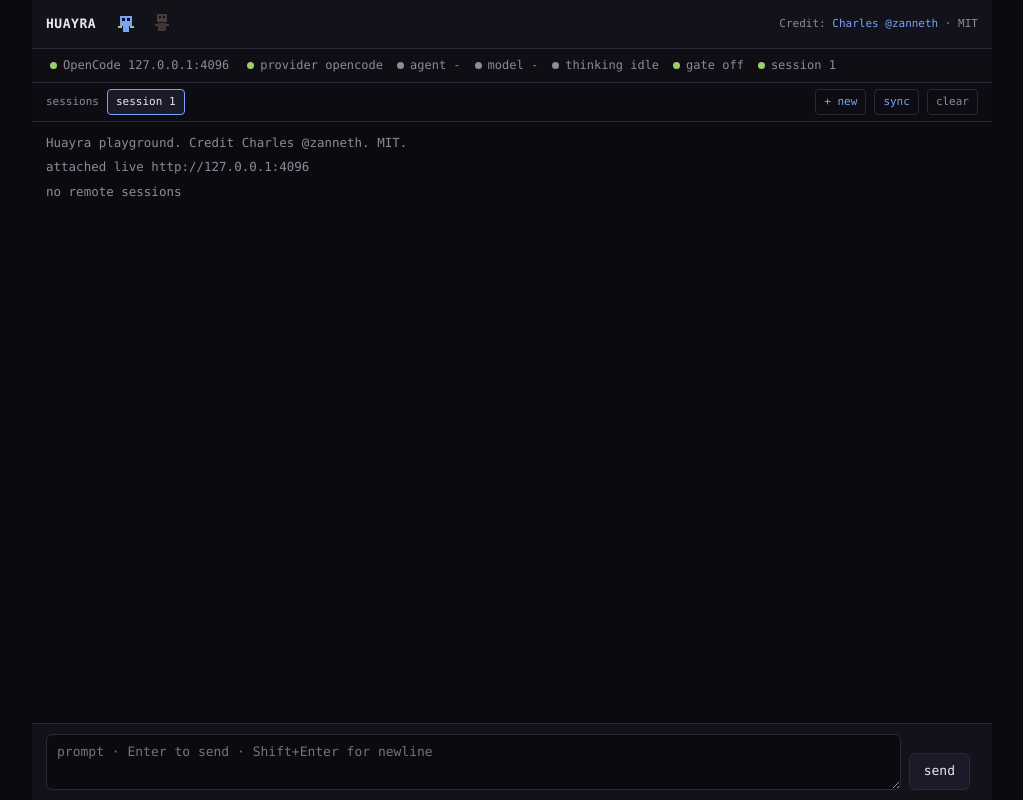
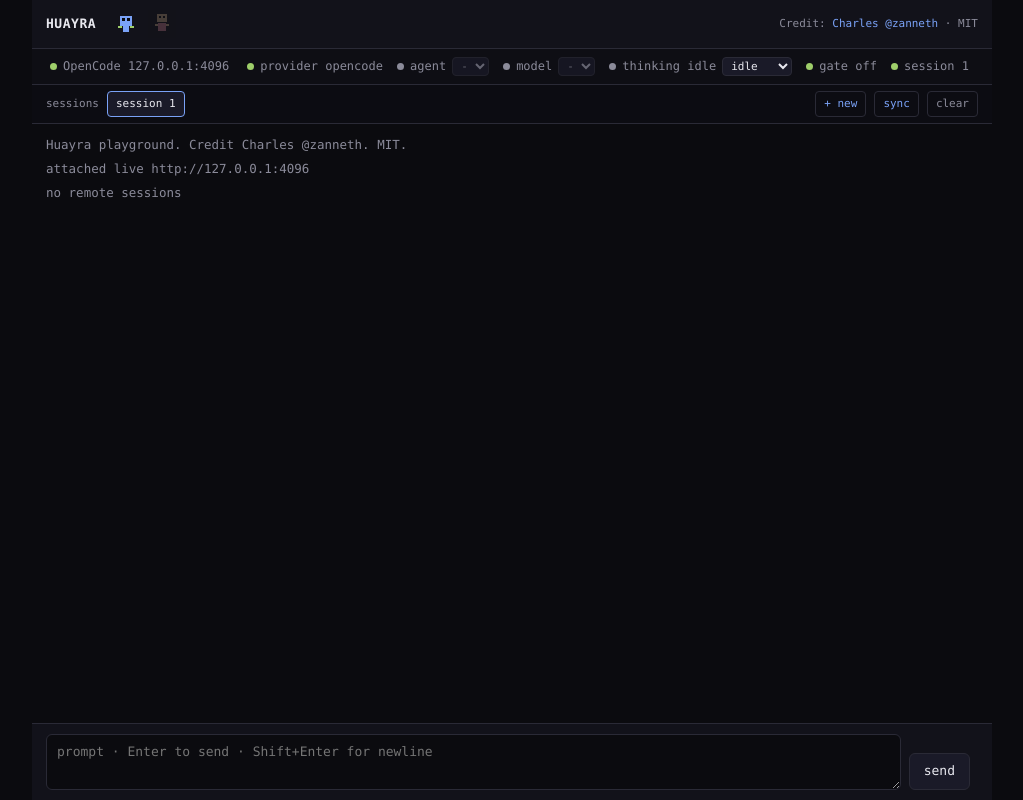
Before and after one commit to qxlsz/huayra, a website: page playground/index.html in a window 1280 px wide. Shown: the whole page, without its empty margins (128-1151 px from the left). Drawn offline with Linux system fonts and the light colour scheme; no server answers.

Commit message:
feat: Agent Model Thinking selects from OpenCode catalog

```diff
--- a/playground/index.html
+++ b/playground/index.html
@@ -94,6 +94,26 @@
     .dot.ok { background: var(--ok); }
     .dot.warn { background: var(--warn); }
     .dot.err { background: var(--err); }
+    .sr {
+      position: absolute;
+      width: 1px;
+      height: 1px;
+      overflow: hidden;
+      clip: rect(0 0 0 0);
+    }
+    .status-row select {
+      font: inherit;
+      font-size: 11px;
+      color: var(--text);
+      background: #1a1a28;
+      border: 1px solid var(--border);
+      border-radius: 4px;
+      padding: 1px 4px;
+      max-width: 140px;
+    }
+    .status-row select:disabled {
+      color: var(--muted);
+    }
     #session-bar {
       display: flex;
       align-items: center;
@@ -266,9 +286,33 @@
     <div class="status-row" aria-label="Status">
       <span class="pill reprobe" id="opencode-pill" title="click to re-probe OpenCode · shift+click to set URL"><span id="opencode-dot" class="dot"></span><span id="opencode-label">OpenCode …</span></span>
       <span class="pill"><span id="provider-dot" class="dot"></span><span id="provider-label">provider none</span></span>
-      <span class="pill"><span id="agent-dot" class="dot"></span><span id="agent-label">agent -</span></span>
-      <span class="pill"><span id="model-dot" class="dot"></span><span id="model-label">model -</span></span>
-      <span class="pill"><span id="thinking-dot" class="dot"></span><span id="thinking-label">thinking idle</span></span>
+      <span class="pill">
+        <span id="agent-dot" class="dot"></span>
+        <label class="sr" for="agent-select">agent</label>
+        <span id="agent-label">agent</span>
+        <select id="agent-select" title="OpenCode agent" disabled>
+          <option value="">-</option>
+        </select>
+      </span>
+      <span class="pill">
+        <span id="model-dot" class="dot"></span>
+        <label class="sr" for="model-select">model</label>
+        <span id="model-label">model</span>
+        <select id="model-select" title="OpenCode model" disabled>
+          <option value="">-</option>
+        </select>
+      </span>
+      <span class="pill">
+        <span id="thinking-dot" class="dot"></span>
+        <label class="sr" for="thinking-select">thinking</label>
+        <span id="thinking-label">thinking</span>
+        <select id="thinking-select" title="thinking mode">
+          <option value="idle">idle</option>
+          <option value="low">low</option>
+          <option value="medium">medium</option>
+          <option value="high">high</option>
+        </select>
+      </span>
       <span class="pill"><span id="gate-dot" class="dot"></span><span id="gate-label">gate off</span></span>
       <span class="pill"><span id="session-dot" class="dot ok"></span><span id="session-label">session 1</span></span>
     </div>
```
